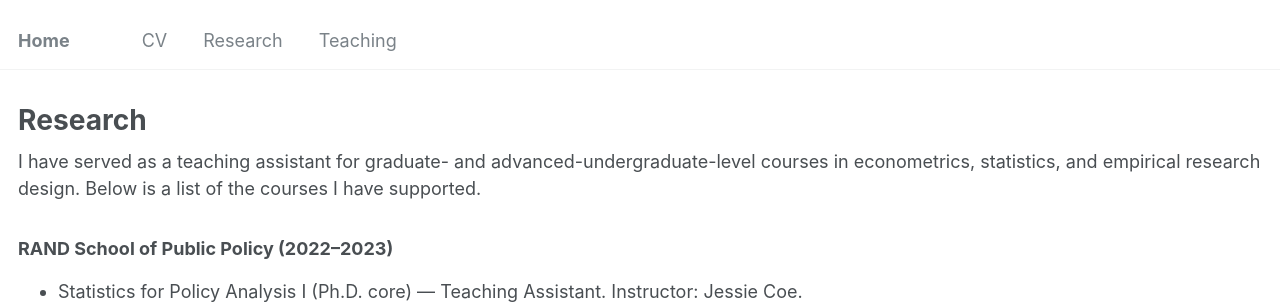
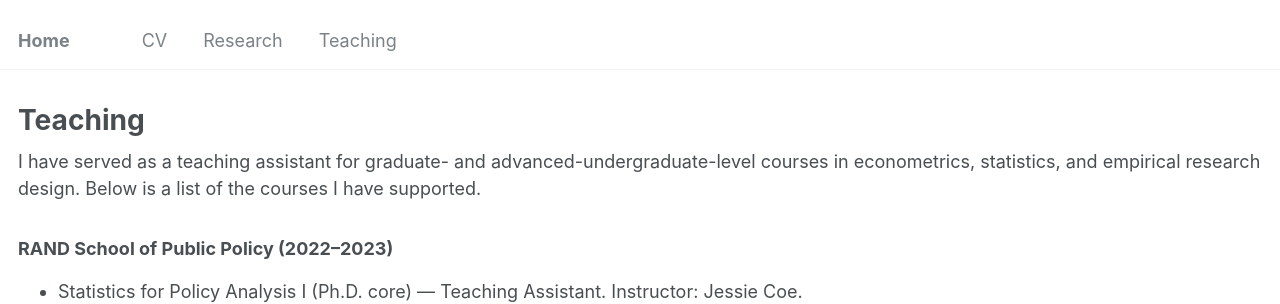
Before and after one commit to yujimizushima/yujimizushima.github.io, a Jekyll site: the page built from _pages/teaching.md, in a window 1280 px wide and 987 px high. Shown: the top 304 px of the window. Built offline with Jekyll 4.4.1, drawn with Linux system fonts in a browser that asks for light colours.

Commit message:
Update teaching.md

```diff
--- a/_pages/teaching.md
+++ b/_pages/teaching.md
@@ -1,7 +1,7 @@
 ---
 layout: single
-title: "Research"
-permalink: /research/
+title: "Teaching"
+permalink: /teaching/
 author_profile: false
 classes: wide
 ---
```
